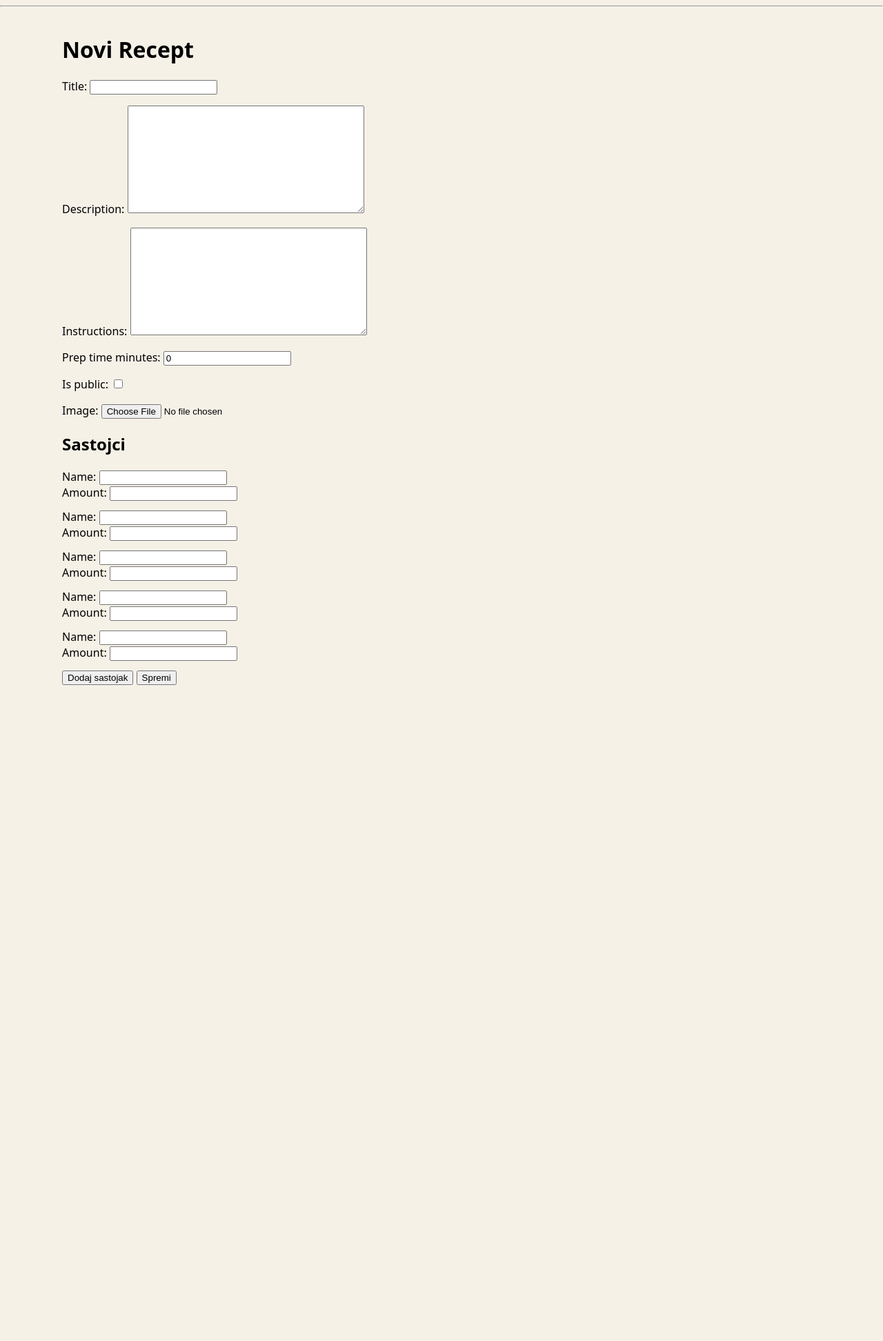
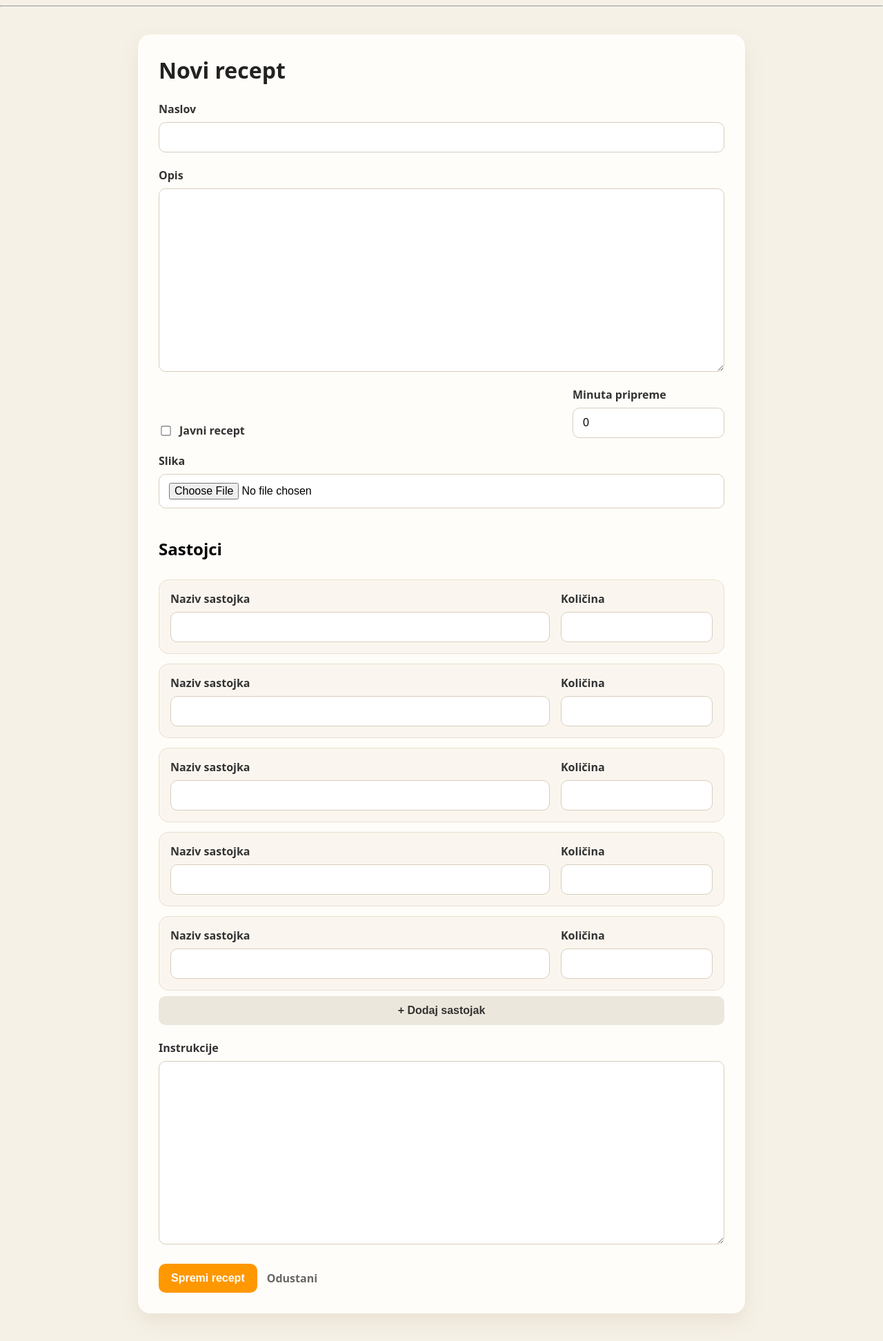
Before and after one commit to PaxTecum37/webkuh, a Django app: page /recipes/add/ in a window 1280 px wide. Shown: the part 52-1996 px from the top of the page at 69% size. Before the commit the page ends 1045 px from the top, so only its background shows below. Run offline with Django 5.2, Linux system fonts and the light colour scheme; the visitor is signed in with stand-in values (Sample User, id 1).

Commit message:
Implement recipe form UI styling and layout improvements

```diff
--- a/recipes/models.py
+++ b/recipes/models.py
@@ -5,7 +5,7 @@ from django.conf import settings
 
 class Recipe(models.Model):
     """
-    Recet je "glavni" entitet.
+    Recept je "glavni" entitet.
 
     Django model = Python klasa koja se mapira na tablicu u bazi.
     Svaki atribut ispod je stupac u tablici.
--- a/recipes/static/recipes/detail.css
+++ b/recipes/static/recipes/detail.css
@@ -1,3 +1,8 @@
+/* =========================
+   RECIPE DETAIL PAGE
+========================= */
+
+
 .recipe-detail {
     max-width: 680px;
     margin: 40px auto;
--- /dev/null
+++ b/recipes/static/recipes/recipe_form.css
@@ -0,0 +1,197 @@
+/* =========================
+   RECIPE FORM
+========================= */
+
+
+.recipe-form-page {
+   display: flex;
+   justify-content: center;
+}
+
+.recipe-form-card {
+   width: 100%;
+   max-width: 820px;
+   background: #fffdf9;
+   border-radius: 18px;
+   padding: 30px;
+   box-shadow: 0 12px 30px rgba(120, 90, 40, 0.10);
+}
+
+.recipe-form-card h1 {
+   margin-top: 0;
+   margin-bottom: 24px;
+   color: #222;
+}
+
+.recipe-form {
+   display: flex;
+   flex-direction: column;
+   gap: 22px;
+}
+
+.form-section {
+   display: flex;
+   flex-direction: column;
+   gap: 8px;
+}
+
+.form-section label {
+   font-weight: 700;
+   color: #333;
+}
+
+.form-row {
+   display: grid;
+   grid-template-columns: 1fr 220px;
+   gap: 18px;
+   align-items: end;
+}
+
+.recipe-form input[type="text"],
+.recipe-form input[type="number"],
+.recipe-form input[type="file"],
+.recipe-form textarea,
+.recipe-form select {
+   width: 100%;
+   box-sizing: border-box;
+   padding: 12px 14px;
+   border: 1px solid #d8cdbd;
+   border-radius: 10px;
+   background: #fff;
+   font-size: 1rem;
+   transition: border-color 0.2s ease, box-shadow 0.2s ease;
+}
+
+.recipe-form input[type="text"]:focus,
+.recipe-form input[type="number"]:focus,
+.recipe-form input[type="file"]:focus,
+.recipe-form textarea:focus,
+.recipe-form select:focus {
+   outline: none;
+   border-color: #ff9800;
+   box-shadow: 0 0 0 3px rgba(255, 152, 0, 0.15);
+}
+
+.recipe-form textarea {
+   min-height: 130px;
+   resize: vertical;
+   line-height: 1.5;
+}
+
+.checkbox-section {
+   justify-content: center;
+}
+
+.checkbox-label {
+   display: inline-flex;
+   align-items: center;
+   gap: 10px;
+   font-weight: 600;
+}
+
+.checkbox-label input[type="checkbox"] {
+   width: auto;
+   transform: scale(1.1);
+}
+
+.ingredients-list {
+   display: flex;
+   flex-direction: column;
+   gap: 14px;
+}
+
+.ingredient-form {
+   background: #faf6ef;
+   border: 1px solid #eadfce;
+   border-radius: 14px;
+   padding: 16px;
+}
+
+.ingredient-fields {
+   display: grid;
+   grid-template-columns: 1fr 220px;
+   gap: 16px;
+}
+
+.delete-checkbox {
+   display: inline-flex;
+   align-items: center;
+   gap: 8px;
+   margin-top: 12px;
+   color: #b42318;
+   font-weight: 600;
+}
+
+.form-actions {
+   display: flex;
+   align-items: center;
+   gap: 14px;
+   margin-top: 6px;
+}
+
+.btn-primary,
+.btn-secondary {
+   border: none;
+   border-radius: 10px;
+   padding: 12px 18px;
+   font-size: 1rem;
+   font-weight: 700;
+   cursor: pointer;
+   transition: 0.2s ease;
+}
+
+.btn-primary {
+   background: #ff9800;
+   color: white;
+}
+
+.btn-primary:hover {
+   background: #e68900;
+   transform: translateY(-1px);
+}
+
+.btn-secondary {
+   background: #ece7dc;
+   color: #333;
+}
+
+.btn-secondary:hover {
+   background: #e2dacb;
+}
+
+.btn-link-cancel {
+   color: #666;
+   text-decoration: none;
+   font-weight: 600;
+}
+
+.btn-link-cancel:hover {
+   color: #222;
+   text-decoration: underline;
+}
+
+.form-errors,
+.errorlist {
+   color: #b42318;
+}
+
+.errorlist {
+   margin: 0;
+   padding-left: 18px;
+}
+
+@media (max-width: 700px) {
+   .recipe-form-card {
+      padding: 22px;
+   }
+
+   .form-row,
+   .ingredient-fields {
+      grid-template-columns: 1fr;
+   }
+
+   .form-actions {
+      flex-direction: column;
+      align-items: stretch;
+   }
+}
--- a/recipes/templates/recipes/recipe_form.html
+++ b/recipes/templates/recipes/recipe_form.html
@@ -1,52 +1,128 @@
 {% extends "base.html" %}
 
 {% block content %}
+<div class="recipe-form-page">
+    <div class="recipe-form-card">
         {% if is_edit %}
             <h1>Uredi recept: {{ recipe.title }}</h1>
         {% else %}
-        <h1>Novi Recept</h1>
+            <h1>Novi recept</h1>
         {% endif %}
 
-    <form method="post" enctype="multipart/form-data">
+        <form method="post" enctype="multipart/form-data" class="recipe-form">
             {% csrf_token %}
 
-        {{ form.as_p }}
+            {% if form.non_field_errors %}
+                <div class="form-errors">
+                    {{ form.non_field_errors }}
+                </div>
+            {% endif %}
 
+            <div class="form-section">
+                <label for="{{ form.title.id_for_label }}">Naslov</label>
+                {{ form.title }}
+                {{ form.title.errors }}
+            </div>
+
+            <div class="form-section">
+                <label for="{{ form.description.id_for_label }}">Opis</label>
+                {{ form.description }}
+                {{ form.description.errors }}
+            </div>
+
+            <div class="form-row">
+                <div class="form-section checkbox-section">
+                    <label for="{{ form.is_public.id_for_label }}" class="checkbox-label">
+                        {{ form.is_public }}
+                        Javni recept
+                    </label>
+                    {{ form.is_public.errors }}
+                </div>
+
+                <div class="form-section">
+                    <label for="{{ form.prep_time_minutes.id_for_label }}">Minuta pripreme</label>
+                    {{ form.prep_time_minutes }}
+                    {{ form.prep_time_minutes.errors }}
+                </div>
+            </div>
+
+            {% if form.image %}
+            <div class="form-section">
+                <label for="{{ form.image.id_for_label }}">Slika</label>
+                {{ form.image }}
+                {{ form.image.errors }}
+            </div>
+            {% endif %}
+
+            <div class="form-section">
                 <h2>Sastojci</h2>
 
-        {{ formset.management_form}}
+                {{ formset.management_form }}
 
-        <div id="ingredients">
+                <div id="ingredients" class="ingredients-list">
                     {% for f in formset %}
                         {{ f.id }}
-                <div class="margin-form" style="margin-bottom: 12px;">
-                    <div>{{ f.name.label_tag }} {{ f.name }}</div>
-                    <div>{{ f.amount.label_tag }} {{f.amount }}</div>
+                        <div class="ingredient-form">
+                            <div class="ingredient-fields">
+                                <div class="form-section">
+                                    <label for="{{ f.name.id_for_label }}">Naziv sastojka</label>
+                                    {{ f.name }}
+                                    {{ f.name.errors }}
+                                </div>
+
+                                <div class="form-section">
+                                    <label for="{{ f.amount.id_for_label }}">Količina</label>
+                                    {{ f.amount  }}
+                                    {{ f.amount.errors }}
+                                </div>
+                            </div>
 
                             {% if is_edit and f.instance.pk %}
-                        <label style="color:rgb(255, 0, 0);">
-                            {{ f.DELETE }} ✕</label>
+                                <label class="delete-checkbox">
+                                    {{ f.DELETE }} Obriši sastojak
+                                </label>
                             {% endif %}
-
-                    {{ f.errors }}
                         </div>
                     {% endfor %}
                 </div>
 
                 <template id="empty-ingredient-template">
-            <div class="ingredient-form" style="margin-bottom: 12px;">
-                <div>{{ formset.empty_form.name.label_tag}} {{ formset.empty_form.name }}</div>
-                <div>{{ formset.empty_form.amount.label_tag }} {{ formset.empty_form.amount }}</div>
-                {{ formset.empty_form.errors }}
+                    <div class="ingredient-form">
+                        <div class="ingredient-fields">
+                            <div class="form-section">
+                                <label for="{{ formset.empty_form.name.id_for_label }}">Naziv sastojka</label>
+                                {{ formset.empty_form.name }}
+                            </div>
+
+                            <div class="form-section">
+                                <label for="{{ formset.empty_form.amount.id_for_label }}">Količina</label>
+                                {{ formset.empty_form.amount }}
+                            </div>
+                        </div>
                     </div>
                 </template>
 
-        <button type="button" id="add-ingredient">Dodaj sastojak</button>
+                <button type="button" id="add-ingredient" class="btn-secondary">
+                    + Dodaj sastojak
+                </button>
+            </div>
 
-        <button type="submit">
-            {% if is_edit  %}Spremi promjene{% else %}Spremi{% endif %}
+            <div class="form-section">
+                <label for="{{ form.instructions.id_for_label }}">Instrukcije</label>
+                {{ form.instructions }}
+                {{ form.instructions.errors }}
+            </div>
+
+            <div class="form-actions">
+                <button type="submit" class="btn-primary">
+                    {% if is_edit %}Spremi promjene{% else %}Spremi recept{% endif %}
                 </button>
+
+                <a href="{% url 'recipes:list' %}" class="btn-link-cancel">Odustani</a>
+            </div>
         </form>
+    </div>
+</div>
 
 <script>
     (function () {
@@ -54,7 +130,7 @@
         const formsDiv = document.getElementById("ingredients");
         const template = document.getElementById("empty-ingredient-template");
 
-        // Django managment input = id_<prefix>-TOTAL_FORMS
+        // Django management input = id_<prefix>-TOTAL_FORMS
         const totalFormsInput = document.getElementById("id_{{ formset.prefix }}-TOTAL_FORMS");
 
         if (!addBtn || !formsDiv || !template || !totalFormsInput) return;
@@ -68,7 +144,7 @@
             clone.querySelectorAll("input, select, textarea, label").forEach(el => {
                 if (el.name) el.name = el.name.replace(/__prefix__/g, formIndex);
                 if (el.id) el.id = el.id.replace(/__prefix__/g, formIndex);
-                if (el.htmlFor) el.htmlForm = el.htmlFor.replace(/__prefix__/g, formIndex);
+                if (el.htmlFor) el.htmlFor = el.htmlFor.replace(/__prefix__/g, formIndex);
             });
 
             formsDiv.appendChild(clone);
--- a/templates/base.html
+++ b/templates/base.html
@@ -6,6 +6,7 @@
 <head>
         <link rel="stylesheet" href="{% static 'recipes/style.css' %}">
         <link rel="stylesheet" href="{% static 'recipes/detail.css' %}">
+        <link rel="stylesheet" href="{% static 'recipes/recipe_form.css' %}">
         <meta charset="UTF-8">
         <title>{% block title %}WebKuh{% endblock %}</title>
 </head>
```
Lines whose indentation alone changed are shown as unchanged.
